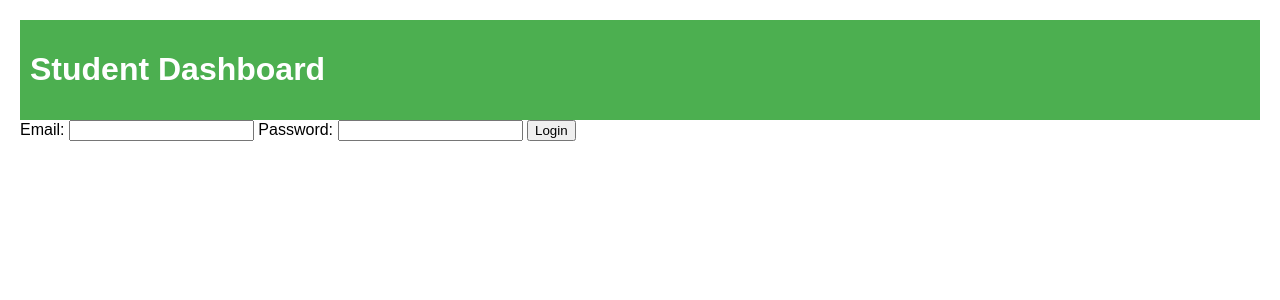
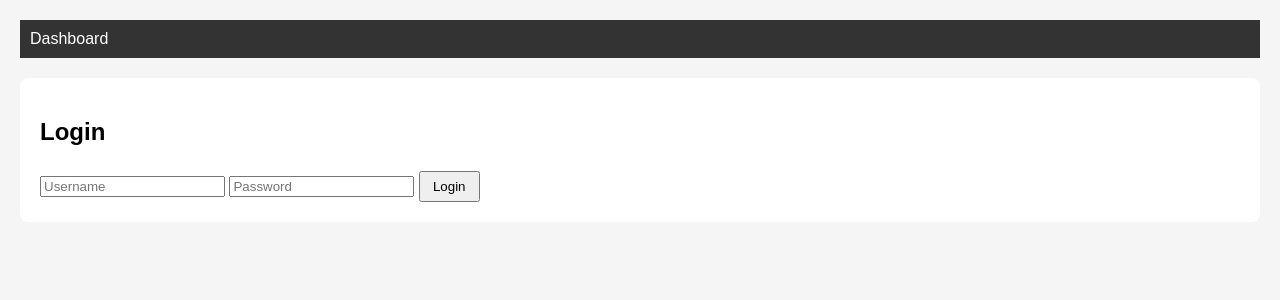
Before and after one commit to whoismohit/student-dashboard-raw-files, a Flask app: page /login in a window 1280 px wide. Shown: the top 300 px of the page. Run offline with Flask 3, Linux system fonts and the light colour scheme.

Commit message:
Updated this file

```diff
--- a/app.py
+++ b/app.py
@@ -1,14 +1,88 @@
-from flask import Flask, render_template
+from flask import Flask, render_template, request, redirect, url_for, session, flash
+import db
 
 app = Flask(__name__)
+app.secret_key = "supersecretkey"
+
 
 @app.route("/")
 def home():
-    return render_template("dashboard.html")
+    if "username" in session:
+        return redirect(url_for("dashboard"))
+    return redirect(url_for("login"))
 
-@app.route("/login")
+
+@app.route("/login", methods=["GET", "POST"])
 def login():
+    if request.method == "POST":
+        username = request.form["username"]
+        password = request.form["password"]
+
+        user = db.validate_user(username, password)
+        if user:
+            session["username"] = username
+            flash("Login successful!", "success")
+            return redirect(url_for("dashboard"))
+        else:
+            flash("Invalid credentials, try again.", "danger")
+
     return render_template("login.html")
 
+
+@app.route("/logout")
+def logout():
+    session.pop("username", None)
+    flash("You have been logged out.", "info")
+    return redirect(url_for("login"))
+
+
+@app.route("/dashboard")
+def dashboard():
+    if "username" not in session:
+        return redirect(url_for("login"))
+
+    students = db.get_students()
+    return render_template("dashboard.html", students=students)
+
+
+@app.route("/add", methods=["POST"])
+def add_student():
+    if "username" not in session:
+        return redirect(url_for("login"))
+
+    name = request.form["name"]
+    email = request.form["email"]
+    course = request.form["course"]
+
+    db.add_student(name, email, course)
+    flash("Student added successfully!", "success")
+    return redirect(url_for("dashboard"))
+
+
+@app.route("/update/<int:id>", methods=["POST"])
+def update_student(id):
+    if "username" not in session:
+        return redirect(url_for("login"))
+
+    name = request.form["name"]
+    email = request.form["email"]
+    course = request.form["course"]
+
+    db.update_student(id, name, email, course)
+    flash("Student updated successfully!", "success")
+    return redirect(url_for("dashboard"))
+
+
+@app.route("/delete/<int:id>")
+def delete_student(id):
+    if "username" not in session:
+        return redirect(url_for("login"))
+
+    db.delete_student(id)
+    flash("Student deleted successfully!", "danger")
+    return redirect(url_for("dashboard"))
+
+
 if __name__ == "__main__":
+    db.init_db()
     app.run(debug=True)
--- a/static/style.css
+++ b/static/style.css
@@ -1,9 +1,40 @@
 body {
     font-family: Arial, sans-serif;
     margin: 20px;
+    background: #f5f5f5;
 }
-header {
-    background: #4CAF50;
-    color: white;
+nav {
+    background: #333;
     padding: 10px;
 }
+nav a {
+    color: white;
+    margin-right: 15px;
+    text-decoration: none;
+}
+.container {
+    margin-top: 20px;
+    background: white;
+    padding: 20px;
+    border-radius: 8px;
+}
+table {
+    width: 100%;
+    border-collapse: collapse;
+    margin-top: 20px;
+}
+table, th, td {
+    border: 1px solid #ccc;
+}
+th, td {
+    padding: 10px;
+    text-align: left;
+}
+button {
+    padding: 6px 12px;
+    margin-top: 5px;
+    cursor: pointer;
+}
+.error {
+    color: red;
+}
--- a/templates/base.html
+++ b/templates/base.html
@@ -5,11 +5,14 @@
     <link rel="stylesheet" href="{{ url_for('static', filename='style.css') }}">
 </head>
 <body>
-    <header>
-        <h1>Student Dashboard</h1>
-    </header>
-    <main>
+    <nav>
+        <a href="{{ url_for('dashboard') }}">Dashboard</a>
+        {% if session.get("user") %}
+        <a href="{{ url_for('logout') }}">Logout</a>
+        {% endif %}
+    </nav>
+    <div class="container">
         {% block content %}{% endblock %}
-    </main>
+    </div>
 </body>
 </html>
--- a/templates/login.html
+++ b/templates/login.html
@@ -1,10 +1,12 @@
 {% extends "base.html" %}
 {% block content %}
-<form>
-    <label>Email:</label>
-    <input type="email" name="email">
-    <label>Password:</label>
-    <input type="password" name="password">
+<h2>Login</h2>
+<form method="POST">
+    <input type="text" name="username" placeholder="Username" required>
+    <input type="password" name="password" placeholder="Password" required>
     <button type="submit">Login</button>
 </form>
+{% for message in get_flashed_messages() %}
+    <p class="error">{{ message }}</p>
+{% endfor %}
 {% endblock %}
```
Also changed, not shown: db.py (+138 -17 lines), templates/dashboard.html (+23 -1 lines), student_dashboard.db (added), students.db (added).
